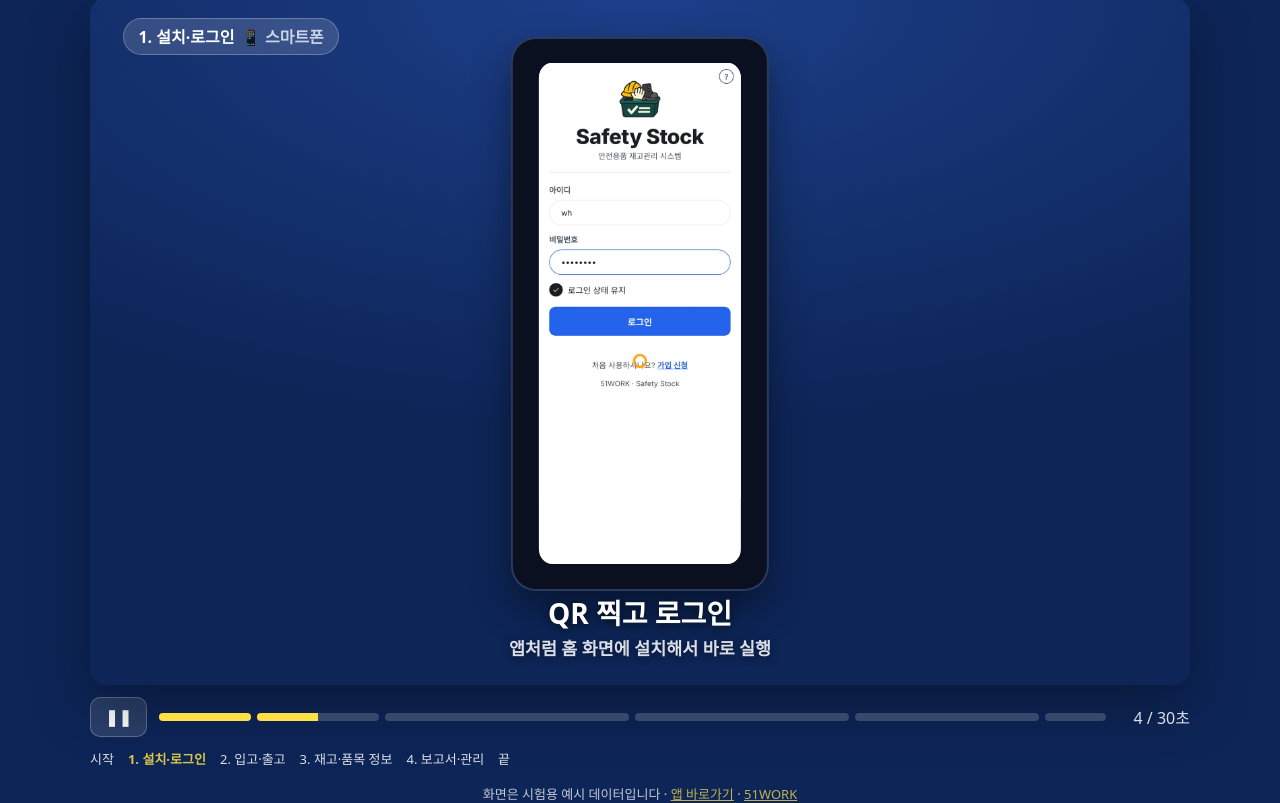
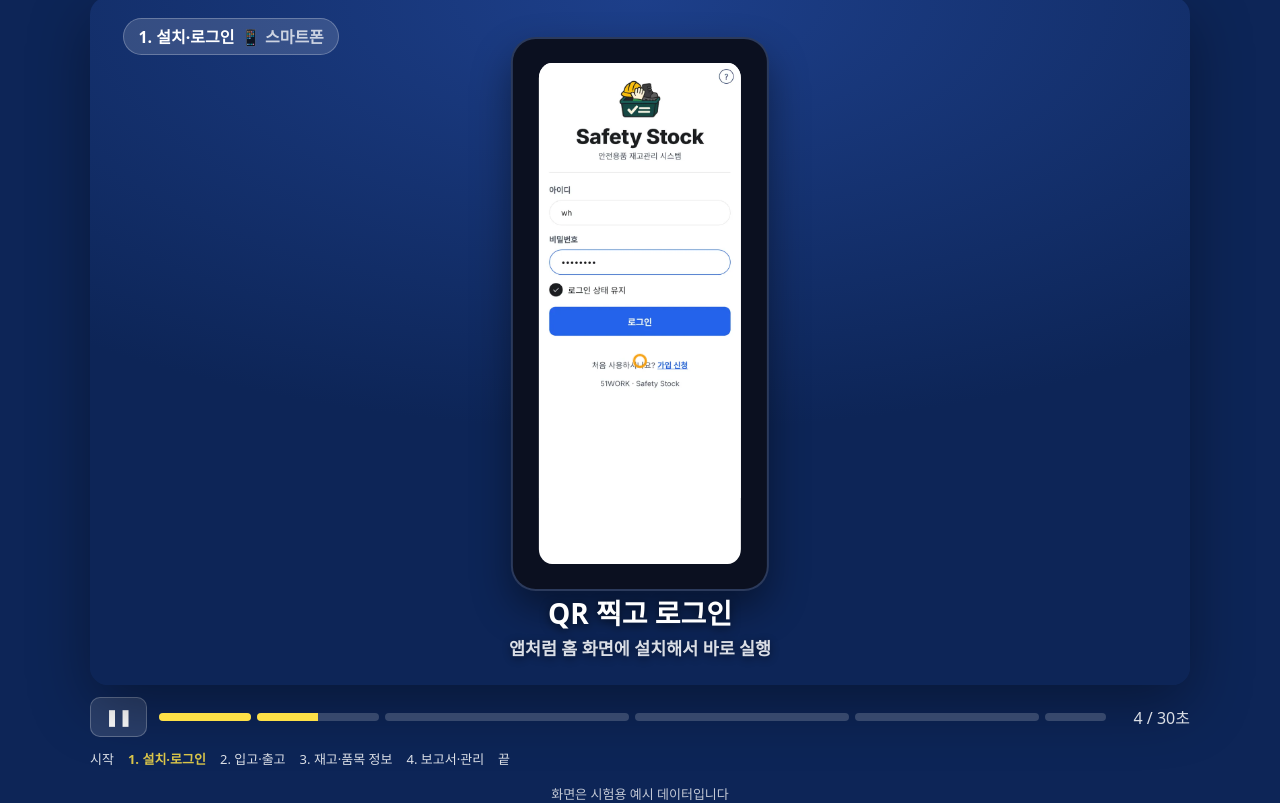
Before and after one commit to aibulapia/DEMO, a plain HTML site: page stock/index.html in a window 1280 px wide. Drawn offline with Linux system fonts and the light colour scheme.

Commit message:
데모 하단 바로가기·홈 링크 삭제
Co-Authored-By: Claude Haiku 5.5 <noreply@anthropic.com>
Claude-Session: https://claude.ai/code/session_01Mdw9KeMFFVtEmxy4yY2Mdu

```diff
--- a/stock/index.html
+++ b/stock/index.html
@@ -107,7 +107,7 @@
     <span class="time" id="time">0 / 30초</span>
   </div>
   <div class="scenes" id="scenes"></div>
-  <div class="foot">화면은 시험용 예시 데이터입니다 · <a href="https://www.51work.bid/stock" target="_blank" rel="noopener">앱 바로가기</a> · <a href="https://www.51work.bid/" target="_blank" rel="noopener">51WORK</a></div>
+  <div class="foot">화면은 시험용 예시 데이터입니다</div>
 </div>
 
 <script>
```
